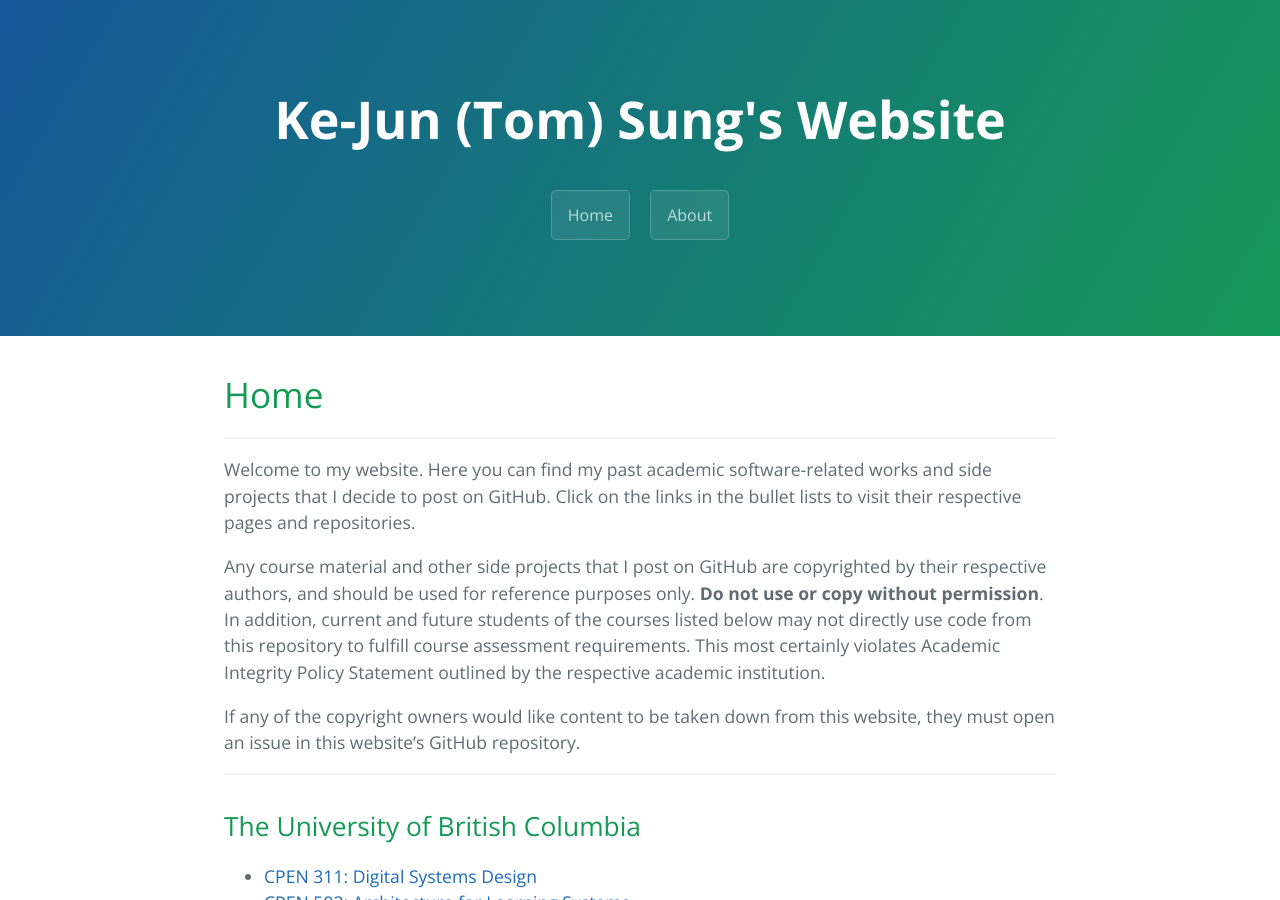
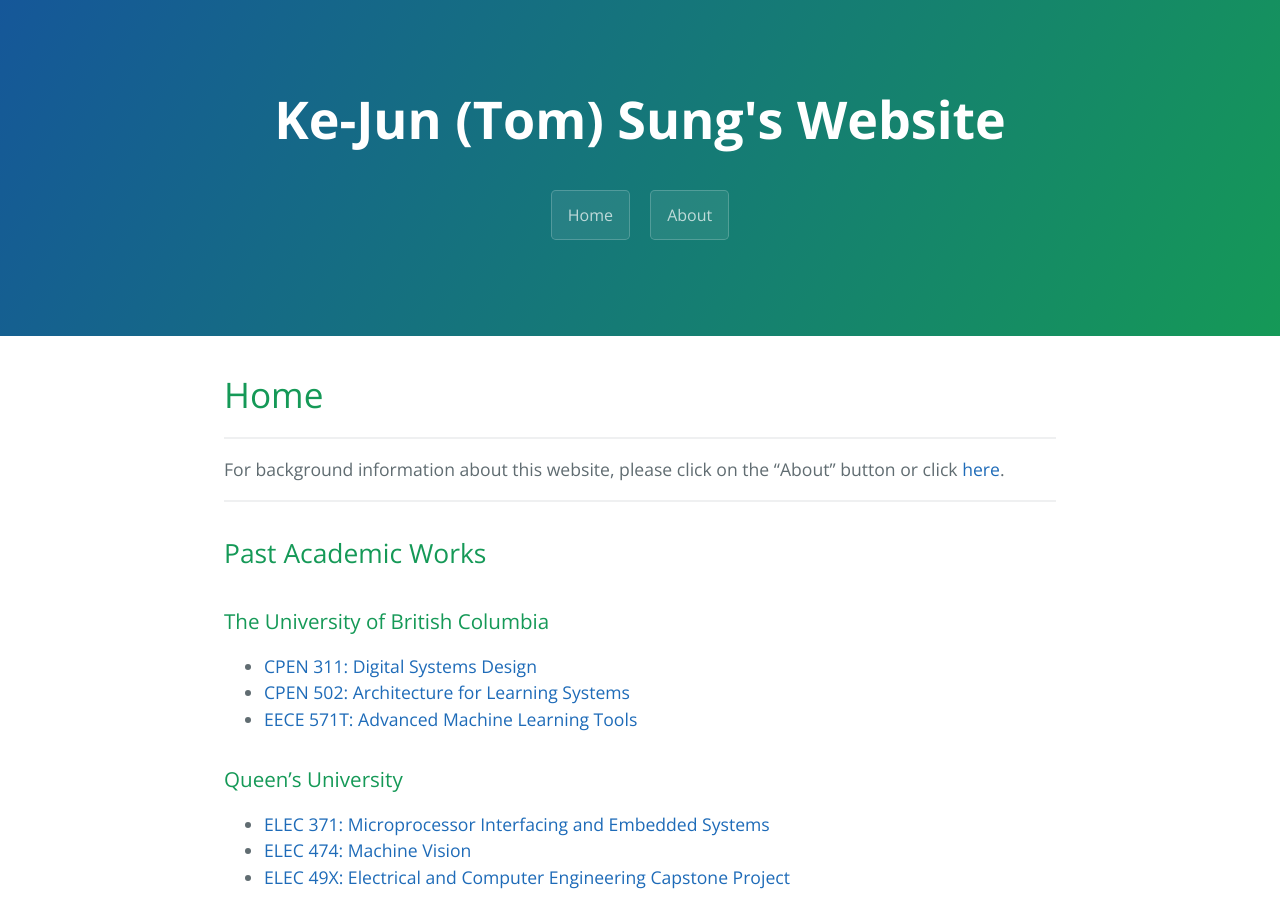
Before and after one commit to tkjsung/tkjsung.github.io, a Jekyll site: the page built from md_files/home.md, in a window 1280 px wide and 900 px high. Built offline with Jekyll 4.4.1, drawn with Linux system fonts in a browser that asks for light colours; the repository's description, which GitHub fills in, is left out.

Commit message:
Moved information from Home to About page

```diff
--- a/md_files/home.md
+++ b/md_files/home.md
@@ -9,21 +9,22 @@
 
 * * *
 
-Welcome to my website. Here you can find my past academic software-related works and side projects that I decide to post on GitHub. Click on the links in the bullet lists to visit their respective pages and repositories.
+For background information about this website, please click on the "About" button or click [here](/md_files/about).
 
-Any course material and other side projects that I post on GitHub are copyrighted by their respective authors, and should be used for reference purposes only. **Do not use or copy without permission**. In addition, current and future students of the courses listed below may not directly use code from this repository to fulfill course assessment requirements. This most certainly violates Academic Integrity Policy Statement outlined by the respective academic institution.
-
-If any of the copyright owners would like content to be taken down from this website, they must open an issue in this website's GitHub repository.
+<!-- Welcome to my website. Here you can find my past academic software-related works and side projects that I decide to post on GitHub. Click on the links in the bullet lists to visit their respective pages and repositories. -->
 
 * * *
 
-## The University of British Columbia
+## Past Academic Works
+
+### The University of British Columbia
 
 * [CPEN 311: Digital Systems Design](/md_files/cpen311)
 * [CPEN 502: Architecture for Learning Systems](/md_files/cpen502)
+* [EECE 571T: Advanced Machine Learning Tools](/md_files/eece571t)
 
 
-## Queen's University
+### Queen's University
 
 * [ELEC 371: Microprocessor Interfacing and Embedded Systems](/md_files/elec371)
 * [ELEC 474: Machine Vision](/md_files/elec474)
```
